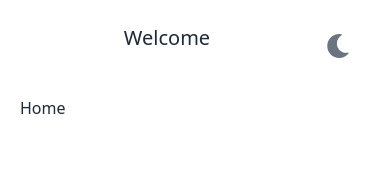
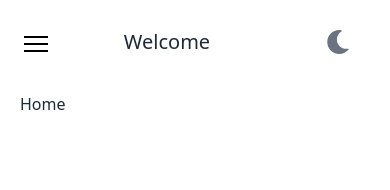
Before and after one commit to idrsdev/react-sidebar-tailwind-darkmode, a React (Create React App) app: page / in a window 390 px wide. Shown: the top 190 px of the page. Built offline with nearby package versions, Linux system fonts and the light colour scheme.

Commit message:
mobile menu

```diff
--- /dev/null
+++ b/src/components/HamburgerMenuButton/HamburgerButton.css
@@ -0,0 +1,46 @@
+.hamburger {
+    cursor: pointer;
+    width: 24px;
+    height: 24px;
+    margin: 24px;
+    transition: all 0.25s;
+    position: absolute;
+}
+
+.hamburger-top,
+.hamburger-middle,
+.hamburger-bottom {
+    position: absolute;
+    top: 0;
+    left: 0;
+    width: 24px;
+    height: 2px;
+    background: #000;
+    transform: rotate(0deg);
+    transition: all 0.5s;
+}
+
+.hamburger-middle {
+    transform: translateY(7px);
+}
+
+.hamburger-bottom {
+    transform: translateY(14px);
+}
+
+.open {
+    transform: rotate(90deg);
+    transform: translateY(0px);
+}
+
+.open .hamburger-top {
+    transform: rotate(45deg) translateY(6px) translate(6px);
+}
+
+.open .hamburger-middle {
+    display: none;
+}
+
+.open .hamburger-bottom {
+    transform: rotate(-45deg) translateY(6px) translate(-6px);
+}
--- /dev/null
+++ b/src/components/HamburgerMenuButton/HamburgerButton.js
@@ -0,0 +1,17 @@
+import React from 'react'
+import './HamburgerButton.css'
+
+const HamburgerButton = ({ mobileMenu, setMobileMenu }) => {
+    return (
+        <button
+            onClick={() => setMobileMenu(!mobileMenu)}
+            className={`${mobileMenu && 'open'} block hamburger sm:hidden focus:outline-none`}
+        >
+            <span className='hamburger-top dark:bg-slate-50'></span>
+            <span className='hamburger-middle dark:bg-slate-50'></span>
+            <span className='hamburger-bottom dark:bg-slate-50'></span>
+        </button>
+    )
+}
+
+export default HamburgerButton
--- /dev/null
+++ b/src/components/HamburgerMenuButton/index.js
@@ -0,0 +1 @@
+export { default as HamburgerButton } from "./HamburgerButton";
--- a/src/components/Layout.js
+++ b/src/components/Layout.js
@@ -5,7 +5,7 @@
 const Layout = ({ children }) => {
     return (
         <>
-            <div className='flex flex-auto'>
+            <div className='flex flex-auto h-screen'>
                 <Sidebar />
                 <div className='grow'>
                     <Navbar />
--- a/src/components/Navbar.js
+++ b/src/components/Navbar.js
@@ -4,14 +4,14 @@
 const Navbar = () => {
   return (
     <nav className='bg-white border-gray-200 mx-2 px-2 py-2.5 rounded dark:bg-gray-800'>
-            <div className='container flex justify-between items-center mx-auto'>
+      <div className='container flex justify-between items-center mx-auto pt-3'>
         <div className='flex items-center mx-auto'>
           <span className='text-xl font-medium whitespace-nowrap dark:text-white'>
             Welcome
           </span>
         </div>
 
-                <div className='flex justify-end pr-4 pt-4'>
+        <div className='flex justify-end pr-4'>
           <Toggle />
         </div>
       </div>
--- a/src/components/Sidebar.js
+++ b/src/components/Sidebar.js
@@ -7,9 +7,11 @@
 import { SiOpenaccess } from 'react-icons/si'
 import { CgProfile } from 'react-icons/cg'
 import Logo from '../assets/images/logo.svg'
+import HamburgerButton from './HamburgerMenuButton/HamburgerButton'
 
 const Sidebar = () => {
-    const [open, setOpen] = useState(false)
+  const [open, setOpen] = useState(true)
+  const [mobileMenu, setMobileMenu] = useState(false)
   const location = useLocation()
 
   const Menus = [
@@ -66,6 +68,37 @@
           ))}
         </ul>
       </div>
+      {/* Mobile Menu */}
+      <div className="pt-3">
+        <HamburgerButton
+          setMobileMenu={setMobileMenu}
+          mobileMenu={mobileMenu}
+        />
+      </div>
+      <div className="sm:hidden">
+        <div
+          className={`${
+            mobileMenu ? 'flex' : 'hidden'
+          } absolute z-50 flex-col items-center self-end py-8 mt-16 space-y-6 font-bold sm:w-auto left-6 right-6 dark:text-white  bg-gray-50 dark:bg-slate-800 drop-shadow md rounded-xl`}
+        >
+          {Menus.map((menu, index) => (
+            <Link
+              to={menu.path}
+              key={index}
+              onClick={() => setMobileMenu(false)}
+            >
+              <span
+                className={` ${
+                  location.pathname === menu.path &&
+                  'bg-gray-200 dark:bg-gray-700'
+                } p-2 rounded-xl hover:bg-gray-200 dark:hover:bg-gray-700`}
+              >
+                {menu.title}
+              </span>
+            </Link>
+          ))}
+        </div>
+      </div>
     </>
   )
 }
--- a/src/pages/Course.js
+++ b/src/pages/Course.js
@@ -1,7 +1,7 @@
-import React from 'react'
+import React from "react";
 
 const Course = () => {
-    return <div>Course</div>
-}
+    return <div className='dark:text-white'>Course</div>
+};
 
-export default Course
+export default Course;
--- a/src/pages/Dashboard.js
+++ b/src/pages/Dashboard.js
@@ -1,7 +1,7 @@
 import React from 'react'
 
 const Dashboard = () => {
-    return <div>Dashboard</div>
+    return <div className='dark:text-white'>Dashboard</div>
 }
 
 export default Dashboard
--- a/src/pages/Home.js
+++ b/src/pages/Home.js
@@ -1,7 +1,7 @@
 import React from 'react'
 
 const Home = () => {
-    return <div>Home</div>
+    return <div className='dark:text-white'>Home</div>
 }
 
 export default Home
--- a/src/pages/Login.js
+++ b/src/pages/Login.js
@@ -1,7 +1,7 @@
 import React from 'react'
 
 const Login = () => {
-    return <div>Login</div>
+    return <div className='dark:text-white'>Login</div>
 }
 
 export default Login
--- a/src/pages/Profile.js
+++ b/src/pages/Profile.js
@@ -1,7 +1,7 @@
 import React from 'react'
 
 const Profile = () => {
-    return <div>Profile</div>
+    return <div className='dark:text-white'>Profile</div>
 }
 
 export default Profile
```
Lines whose indentation alone changed are shown as unchanged.
